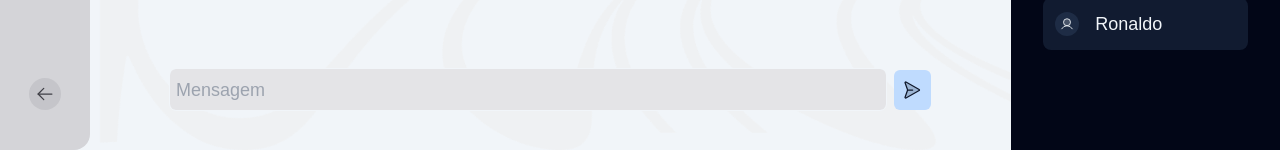
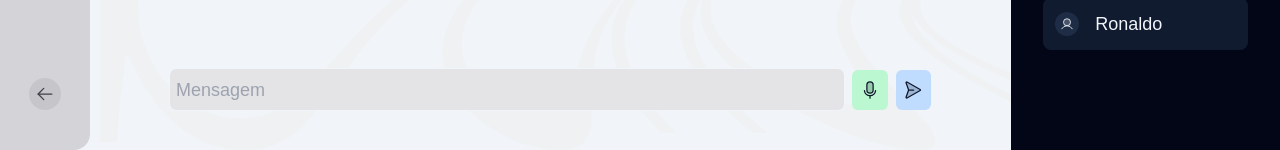
Before and after one commit to Projeto-Bubbles/bubbles-website-app, a React (Vite) app: page /my-bubbles in a window 1280 px wide. Both pictures are taken after a click on the element 44 px from the left and 240 px from the top of the page. Shown: the part 650-800 px from the top of the page. Built offline with nearby package versions, Linux system fonts and the light colour scheme; no server answers; a web font is replaced by a local one.

Commit message:
[feature] implementing SpeechRecognition POC innovation in chat

```diff
--- a/package.json
+++ b/package.json
@@ -13,6 +13,7 @@
   },
   "dependencies": {
     "@hookform/resolvers": "^3.3.2",
+    "@types/dom-speech-recognition": "^0.0.4",
     "axios": "^1.5.1",
     "date-fns": "^2.30.0",
     "express": "^4.19.2",
--- a/src/components/pages/MyBubbles.tsx
+++ b/src/components/pages/MyBubbles.tsx
@@ -1,7 +1,9 @@
-import { PaperPlaneRight } from 'phosphor-react';
+import { Microphone, PaperPlaneRight } from 'phosphor-react';
 import { useEffect, useRef, useState } from 'react';
 import { io } from 'socket.io-client';
+import { useSpeechRecognition } from '../../hooks/useSpeechRecognition';
 import { ChatMessage } from '../../interfaces/chat';
+import { getLocalUser } from '../../services/userServices';
 import { Bubble } from '../common/Bubble';
 import { Chat } from '../common/Chat';
 import Input from '../common/Fields/Input';
@@ -10,8 +12,10 @@ export function MyBubbles() {
   const [message, setMessage] = useState('');
   const [chats, setChats] = useState<ChatMessage[]>([]);
   const [bubbleId, setBubbleId] = useState<number | null>(null);
+  const { isRecording, transcript, handleStartRecording, handleStopRecording } =
+    useSpeechRecognition();
 
-  const userId = Math.floor(Math.random() * 100);
+  const user: any = getLocalUser();
 
   const socket = useRef<any>(null);
 
@@ -26,38 +30,36 @@ export function MyBubbles() {
   useEffect(() => {
     if (socket) {
       socket.current.on('receive', handleReceiveMessage);
-      console.log('bora');
 
       return () => {
         socket.current.off('receive', handleReceiveMessage);
-        console.log('fui embora');
       };
     }
   }, [socket]);
 
   const handleReceiveMessage = (chatMessage: ChatMessage) => {
-    console.log('👽 ~ mensagem recebida');
     setChats((prevChats) => [...prevChats, chatMessage]);
   };
 
-  const sendMessageToServer = async () => {
-    await socket.current.emit('sendMessageToBubble', {
+  const handleSendMessage = async () => {
+    if (message.trim() !== '') {
+      const chatMessage: ChatMessage = {
         id: chats.length + 1,
         bubble: {
-        id: bubbleId,
+          id: bubbleId!!,
           name: 'Futeboula',
         },
         user: {
-        id: userId,
-        username: 'helloWorldRu',
+          id: user.id,
+          username: user.nickname,
         },
         message,
-    });
       };
 
-  const handleSendMessage = () => {
-    if (message.trim() !== '') {
-      sendMessageToServer();
+      await socket.current.emit('sendMessageToBubble', chatMessage);
+
+      setChats((prevChats) => [...prevChats, chatMessage]);
+
       setMessage('');
     }
   };
@@ -68,24 +70,30 @@ export function MyBubbles() {
     }
   };
 
+  const handleSetTranscript = () => {
+    if (!isRecording) {
+      return handleStartRecording();
+    }
+
+    handleStopRecording();
+    setMessage(transcript);
+  };
+
   const joinBubbleChat = (bubbleId: number) => {
-    console.log('👽 ~ socket:', socket);
     setBubbleId(bubbleId);
     socket.current.emit('joinBubble', bubbleId);
   };
-
-  useEffect(() => {
-    console.log('👽 ~ chat:', chats);
-  }, [chats]);
 
   return (
     <main className="w-full h-screen bg-slate-100 grid grid-cols-[7%_72%_21%]">
       <Chat.Sidebar joinBubbleChat={joinBubbleChat} />
 
       <div className="bg-[url('../src/assets/bubbles-effect.png')] bg-cover flex flex-col items-center justify-between px-20 py-10">
+        {bubbleId ? (
+          <>
             <div className="w-full flex flex-col justify-start gap-6 max-h-[600px] scrollbar-hide overflow-y-auto">
               {chats.map((chat) =>
-            userId === userId ? (
+                chat.user.id === user.id ? (
                   <Chat.SenderMessage key={chat.id} message={chat.message} />
                 ) : (
                   <Chat.RecipientMessage
@@ -99,20 +107,40 @@ export function MyBubbles() {
 
             <div className="w-full flex items-center gap-2">
               <Input
-            placeholder="Mensagem"
+                placeholder={`${
+                  isRecording
+                    ? 'Gravando... clique novamente para parar'
+                    : 'Mensagem'
+                }`}
+                disabled={isRecording}
                 color="bg-zinc-200"
                 value={message}
                 onChange={(e) => setMessage(e.target.value)}
                 onKeyDown={(e) => handleKeyDown(e)}
               />
 
-          <div
+              <button
+                onClick={() => handleSetTranscript()}
+                className={`size-10 grid place-content-center rounded-md cursor-pointer transition duration-300 ease-in-out ${
+                  isRecording
+                    ? 'animate-pulse bg-red-500'
+                    : 'bg-green-200 hover:bg-green-300 '
+                }`}
+              >
+                <Microphone size={20} color="#0F172A" weight="duotone" />
+              </button>
+
+              <button
                 onClick={() => handleSendMessage()}
-            className="bg-blue-200 w-[2.5rem] h-[2.5rem] grid place-content-center rounded-md cursor-pointer transition duration-300 ease-in-out hover:bg-blue-300"
+                className="bg-blue-200 size-10 grid place-content-center rounded-md cursor-pointer transition duration-300 ease-in-out hover:bg-blue-300"
               >
                 <PaperPlaneRight size={20} color="#0F172A" weight="duotone" />
+              </button>
             </div>
-        </div>
+          </>
+        ) : (
+          <h1>Opa! Comece a conversar com suas bolhas!</h1>
+        )}
       </div>
 
       <Bubble.Details />
--- /dev/null
+++ b/src/hooks/useSpeechRecognition.tsx
@@ -0,0 +1,59 @@
+import { useState } from 'react';
+
+export function useSpeechRecognition() {
+  const [isRecording, setIsRecording] = useState(false);
+  const [transcript, setTranscript] = useState('');
+
+  let speechRecognition: SpeechRecognition | null = null;
+
+  const handleStartRecording = () => {
+    const isSpeechRecognitionAPIAvailable =
+      'SpeechRecognition' in window || 'webkitSpeechRecognition' in window;
+
+    if (!isSpeechRecognitionAPIAvailable) {
+      alert('Infelizmente, seu navegador não suporta a API de gravação ☹️');
+      return;
+    }
+
+    setIsRecording(true);
+
+    const SpeechRecognitionAPI =
+      window.SpeechRecognition || window.webkitSpeechRecognition;
+
+    speechRecognition = new SpeechRecognitionAPI();
+
+    speechRecognition.lang = 'pt-BR';
+    speechRecognition.continuous = true;
+    speechRecognition.maxAlternatives = 1;
+    speechRecognition.interimResults = true;
+
+    speechRecognition.onresult = (event) => {
+      const transcription = Array.from(event.results).reduce((text, result) => {
+        return text.concat(result[0].transcript);
+      }, '');
+
+      setTranscript(transcription);
+    };
+
+    speechRecognition.onerror = (error) => {
+      console.log('👽 ~ error:', error);
+    };
+
+    speechRecognition.start();
+
+    if (speechRecognition && isRecording) speechRecognition.stop();
+  };
+
+  const handleStopRecording = () => {
+    setIsRecording(false);
+
+    if (speechRecognition) speechRecognition.stop();
+  };
+
+  return {
+    isRecording,
+    transcript,
+    handleStartRecording,
+    handleStopRecording,
+  };
+}
```
Also changed, not shown: server.cjs (+0 -23 lines), 1 other file (tests, documents, lock files or other folders). Lines whose indentation alone changed are shown as unchanged.
